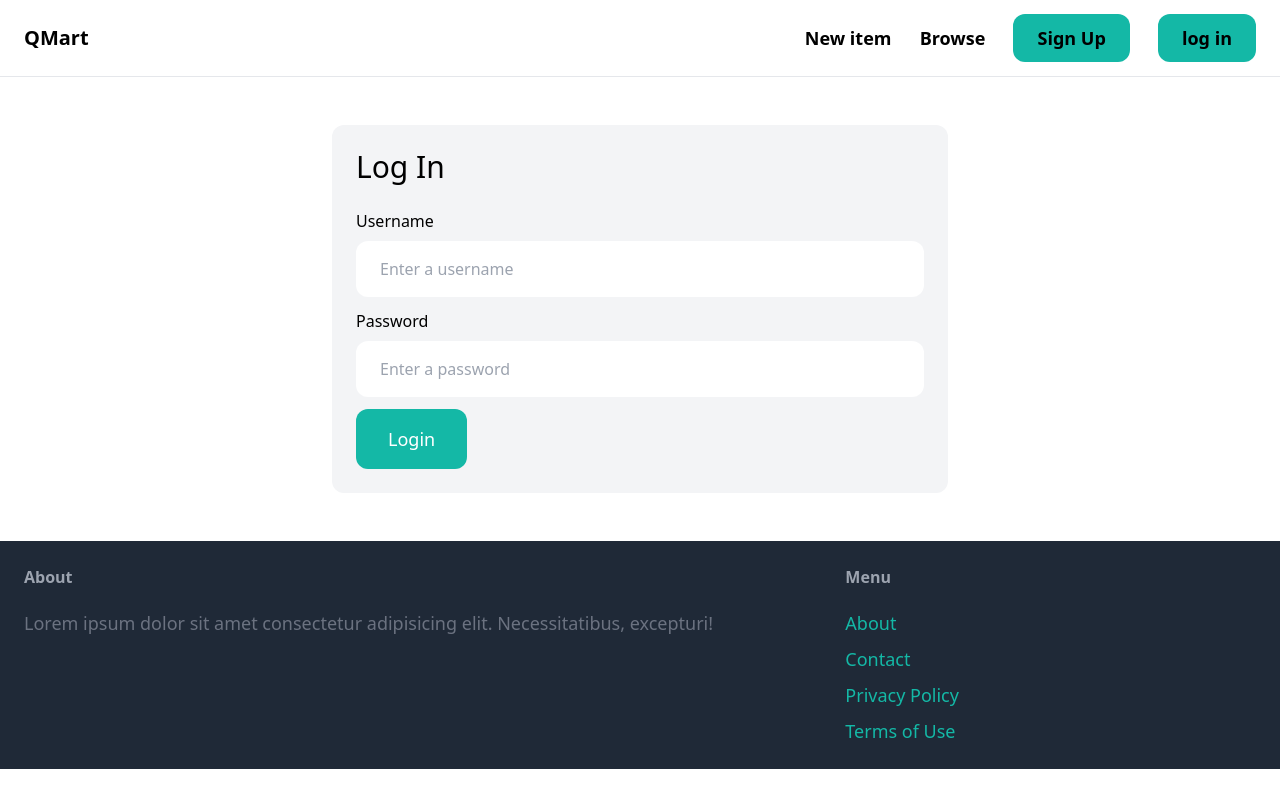
After one commit to lokeshwarlakhi/Q-Mart-Online-Marketplace, a Django app: page /login/ in a window 1280 px wide. The commit adds this page. Run offline with Django 5.2, Linux system fonts and the light colour scheme; some libraries are stand-ins or nearby versions.

Commit message:
updated the views and templated based on the authentication

```diff
--- /dev/null
+++ b/core/forms.py
@@ -0,0 +1,39 @@
+from django import forms
+from django.contrib.auth.forms import UserCreationForm,AuthenticationForm
+from django.contrib.auth.models import User
+
+class SignupForm(UserCreationForm):
+    class Meta:
+        model = User
+        fields=('username','email','password1','password2')
+
+    username = forms.CharField(widget=forms.TextInput(attrs={
+        'placeholder':'Enter a username',
+        'class':'w-full py-4 px-6 rounded-xl'
+    }))
+
+    email = forms.CharField(widget=forms.EmailInput(attrs={
+        'placeholder':'Enter your email',
+        'class':'w-full py-4 px-6 rounded-xl'
+    }))
+
+    password1 = forms.CharField(widget=forms.PasswordInput(attrs={
+        'placeholder':'Enter a password',
+        'class':'w-full py-4 px-6 rounded-xl'
+    }))
+
+    password2 = forms.CharField(widget=forms.PasswordInput(attrs={
+        'placeholder':'Repeat the password',
+        'class':'w-full py-4 px-6 rounded-xl'
+    }))
+
+class LoginForm(AuthenticationForm):
+    username = forms.CharField(widget=forms.TextInput(attrs={
+        'placeholder':'Enter a username',
+        'class':'w-full py-4 px-6 rounded-xl'
+    }))
+
+    password = forms.CharField(widget=forms.PasswordInput(attrs={
+        'placeholder':'Enter a password',
+        'class':'w-full py-4 px-6 rounded-xl'
+    }))
--- a/core/templates/core/base.html
+++ b/core/templates/core/base.html
@@ -11,12 +11,19 @@
         <a href='/' class="text-xl font-semibold"> QMart </a>
 
         <div class="space-x-6">
-            <a href="#" class="text-lg font-semibold hover:text-gray-500">new item</a>
+            <a href="{% url "item:new" %}" class="text-lg font-semibold hover:text-gray-500">New item</a>
             <a href="#" class="text-lg font-semibold hover:text-gray-500">Browse</a>
 
+            {% if request.user.is_authenticated %}
 
-            <a href="#" class="px-6 py-3 text-lg font-semibold bg-teal-500 tex-white rounded-xl hover:bg-teal-700">Sign Up</a>
-            <a href="#" class="px-6 py-3 text-lg font-semibold bg-teal-500 tex-white rounded-xl hover:bg-teal-700">log in</a>
+                <a href="{% url "core:signup" %}" class="px-6 py-3 text-lg font-semibold bg-teal-500 tex-white rounded-xl hover:bg-teal-700">Inbox</a>
+                <a href="{% url "core:login" %}" class="px-6 py-3 text-lg font-semibold bg-teal-500 tex-white rounded-xl hover:bg-teal-700">Dashboard</a>
+            {% else %}
+
+                <a href="{% url "core:signup" %}" class="px-6 py-3 text-lg font-semibold bg-teal-500 tex-white rounded-xl hover:bg-teal-700">Sign Up</a>
+                <a href="{% url "core:login" %}" class="px-6 py-3 text-lg font-semibold bg-teal-500 tex-white rounded-xl hover:bg-teal-700">log in</a>
+
+            {% endif %}
         </div>
     </nav>
     <div class="px-6 py-6">
@@ -32,7 +39,7 @@
             <h3 class="mb-5 font-semibold text-gray-400">Menu</h3>
             <ul class="space-y-2">
                 <li><a href="#" class="text-lg text-teal-500 hover:text-teal-700">About</a></li>
-                <li><a href="{% url 'contact'%}" class="text-lg text-teal-500 hover:text-teal-700">Contact</a></li>
+                <li><a href="{% url 'core:contact'%}" class="text-lg text-teal-500 hover:text-teal-700">Contact</a></li>
                 <li><a href="#" class="text-lg text-teal-500 hover:text-teal-700">Privacy Policy</a></li>
                 <li><a href="#" class="text-lg text-teal-500 hover:text-teal-700">Terms of Use</a></li>
             </ul>
--- /dev/null
+++ b/core/templates/core/login.html
@@ -0,0 +1,36 @@
+{% extends "core/base.html" %}
+
+{% block title %}Sign up{% endblock title %}
+
+{% block content %}
+    <div class="w-1/2 my-6 p-6 mx-auto bg-gray-100 rounded-xl">
+        <h1 class='mb-6 text-3xl'> Log In </h1>
+
+        <form method="post" action="." >
+            {% csrf_token %}
+            {% comment %} {{form.as_p}} {% endcomment %}
+            <div class = "mb-3">
+                <label class="inline-block mb-2">Username</label><br>
+                {{form.username}}
+            </div>
+
+            <div class = "mb-3">
+                <label class="inline-block mb-2">Password</label><br>
+                {{form.password}}
+            </div>
+
+            {% if form.errors or form.non_field_errors %}
+                <div class="mb-3 p-6 bg-red-100 rounded-xl">
+                    {% for field in form %}
+                        {{field.errors}}
+                    {% endfor %}
+
+                    {{form.non_field_errors}}
+                </div>
+            {% endif %}
+
+            <button class="py-4 px-8 text-lg bg-teal-500 hover:bg-teal-700 rounded-xl text-white" type="submit">Login</button>
+        </form>
+
+    </div>
+{% endblock content %}
--- /dev/null
+++ b/core/urls.py
@@ -0,0 +1,14 @@
+from django.urls import path
+from django.contrib.auth import views as auth_views
+from . import views
+from .forms import LoginForm
+
+app_name = 'core'
+
+urlpatterns = [
+     path('',views.index, name = "index"),
+    path('contact/', views.contact,name='contact'),
+    path('signup/',views.signup,name='signup'),
+    path('login/',auth_views.LoginView.as_view(template_name="core/login.html",authentication_form=LoginForm),name="login"),
+
+]
```
Also changed, not shown: core/templates/core/index.html (+37 -1 lines), core/templates/core/signup.html (added, +45 -0 lines), core/views.py (+24 -2 lines).
